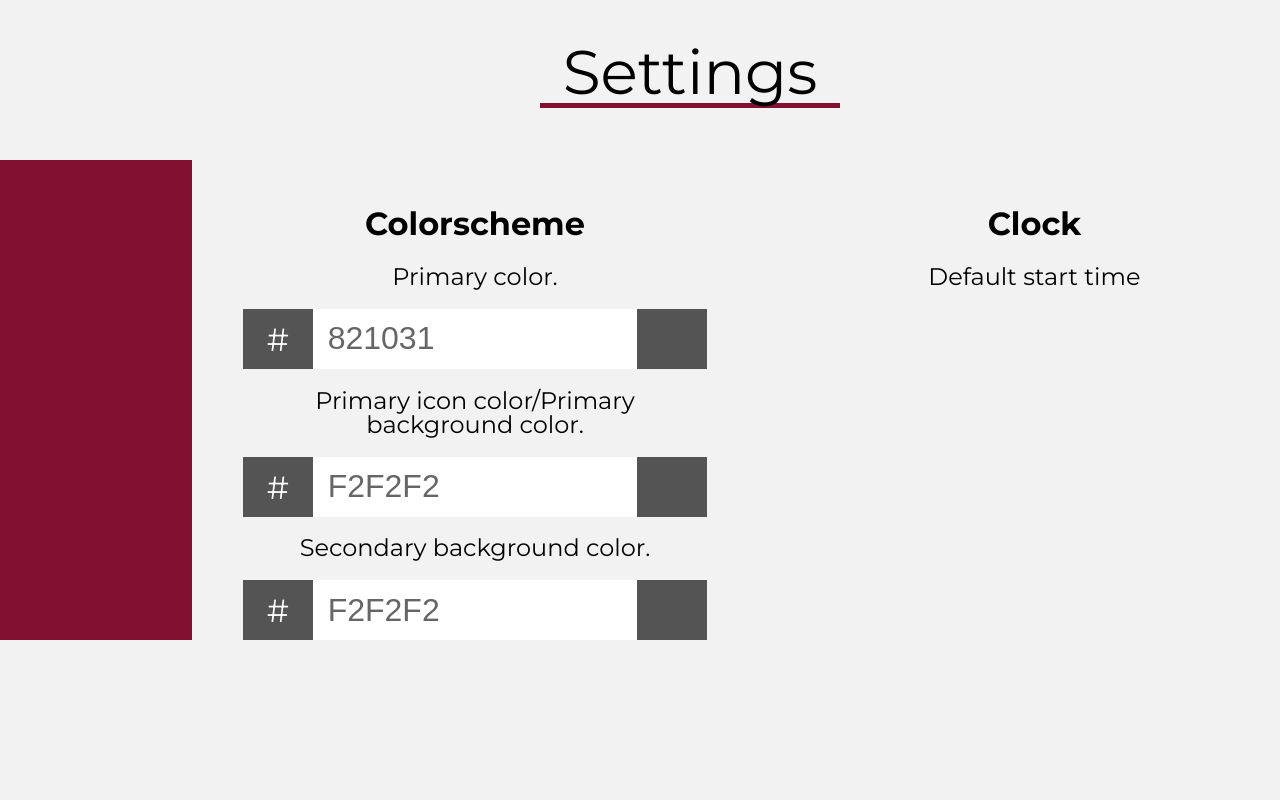
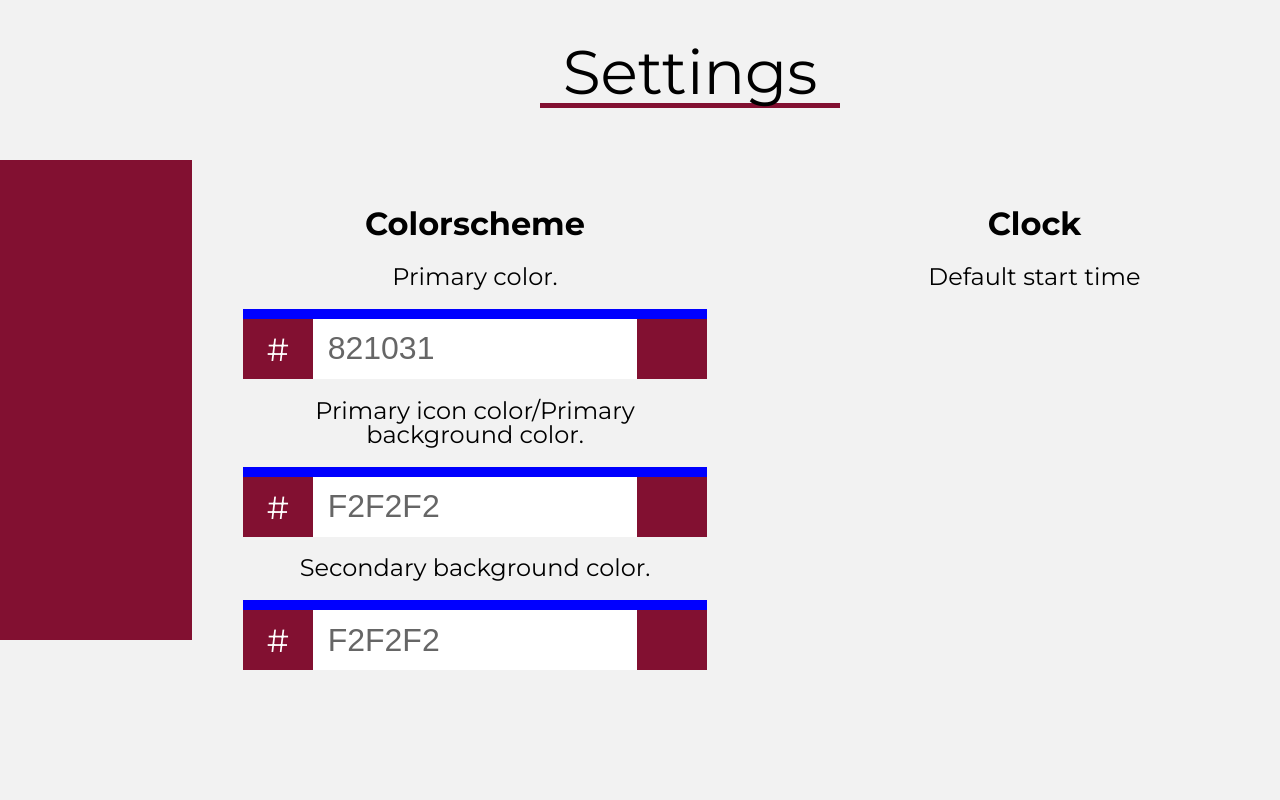
Before and after one commit to soudy/Teachery, a PHP site: page /app/settings in a window 1280 px wide. Run offline with PHP 8.4, Linux system fonts and the light colour scheme; some libraries are stand-ins or nearby versions.

Commit message:
color_box

```diff
--- a/app/style.css
+++ b/app/style.css
@@ -86,7 +86,8 @@ header h1               {font-family: 'Montserrat', sans-serif;text-align:center
 
 .setting-color          {width:50%;font-size:100%;font-family: 'Montserrat', sans-serif;text-align:center;padding:0 2.5% 0 5%;float:left;}
 .setting-color h2       {font-weight:300;}
-.setting-color span     {width:15%;float:left;background:#545454;font-size:2em;padding: 15 0;
+.setting-color .color_box{width:100%;height:10px;background:blue;}
+.setting-color span     {width:15%;float:left;background:#821031;font-size:2em;padding: 15 0;
                         text-align:center;color:white;font-weight:300;height:60px;}
 .setting-color input    {width:70%;background:white;border:none;font-size:200%;height:60px;padding:15;color:#666;float:left;}
 
--- a/app/views/settings.php
+++ b/app/views/settings.php
@@ -10,18 +10,21 @@
             <h1>Colorscheme</h1>
 
             <h2>Primary color.</h2>
+            <div class="base_color_box color_box"></div>
             <span>#</span>
             <input maxlength="6" type="text" id="base_color">
             <span><i class="ion ion-refresh"></i></span>
             <div class="clear-both"></div>
 
             <h2>Primary icon color/Primary background color.</h2>
+            <div class="icon_color_box color_box"></div>
             <span>#</span>
             <input maxlength="6" type="text" id="icon_color">
             <span><i class="ion ion-refresh"></i></span>
             <div class="clear-both"></div>
 
             <h2>Secondary background color.</h2>
+            <div class="background_color_box color_box"></div>
             <span>#</span>
             <input maxlength="6" type="text" id="background_color">
             <span><i class="ion ion-refresh"></i></span>
```
Also changed, not shown: app/.htaccess.
